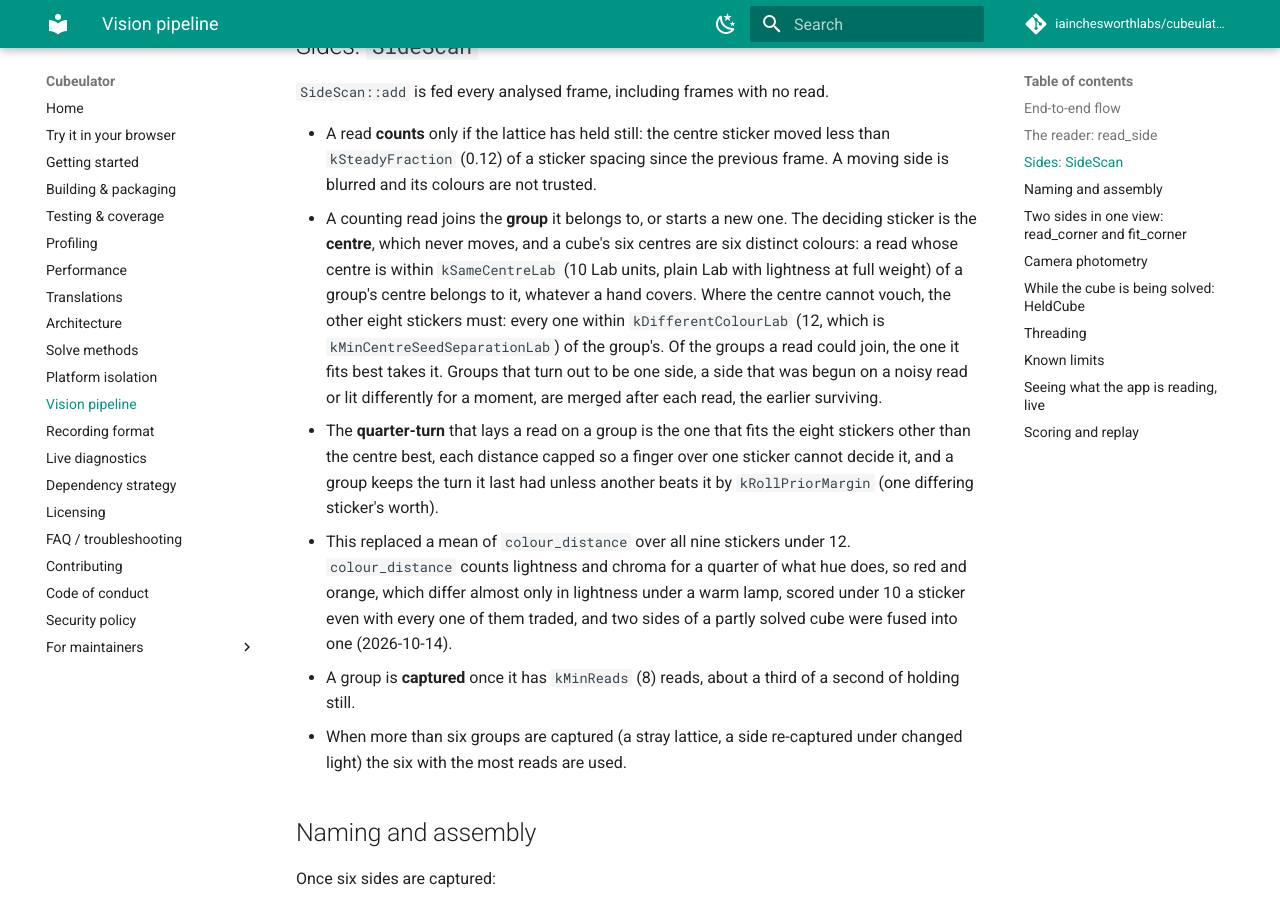
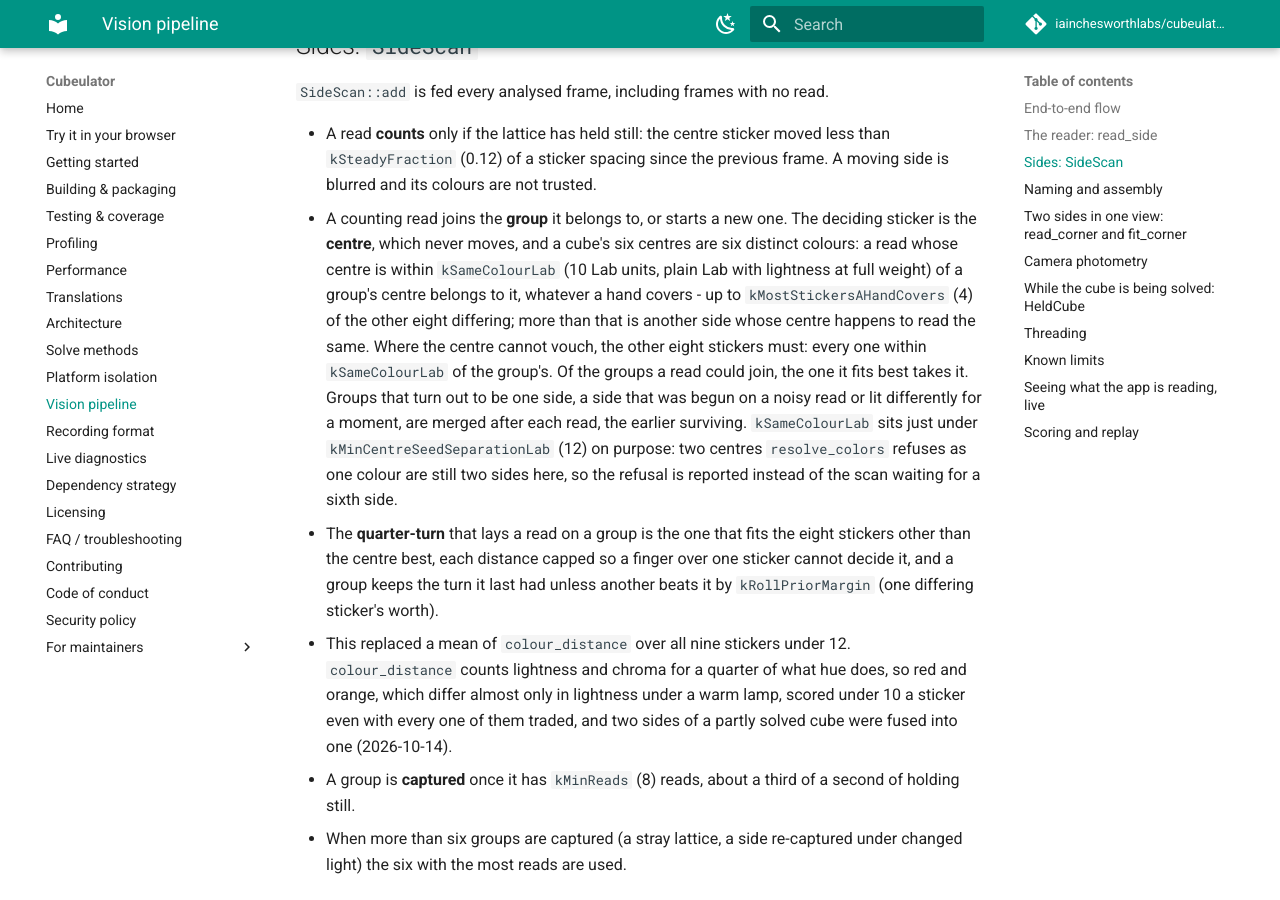
Before and after one commit to iainchesworth/cubeulator, an MkDocs documentation site: the page built from docs/vision-pipeline.md, in a window 1280 px wide and 900 px high, scrolled down 3372 px. Built offline with MkDocs 1.6.1 and Material for MkDocs 9.7.7, drawn with Linux system fonts in a browser that asks for light colours; comment, search, counter and statistics services are not loaded.

Commit message:
Keep two sides apart whose centres read as one colour; fix tests AppleClang caught
Develop's new diagnostics test lights orange to read as red so two centres
are the same colour, and expects the scan to say so. Grouping by the
centre alone merged those two sides, so the scan would have waited
silently for a sixth side instead of reporting why. Two changes, both
replayed over every recorded session with identical grouping:

- A read whose other eight stickers differ in more than four of them is
  another side whatever its centre reads. The reader needs six of the nine
  in the lattice, so a hand covers at most three; one more is noise.
- One radius, kSameColourLab = 10, for the centre and for the stickers,
  in place of 10 and 12. It sits just under kMinCentreSeedSeparationLab
  (12) on purpose: two centres resolve_colors refuses as one colour stay
  two sides here, so the refusal is reported. With 12 for the stickers a
  solid red against a solid orange 11 apart would still have been fused.

The macOS leg also flagged three tests of this branch that bound a
reference to an element of the temporary vector SideScan::sides()
returns: undefined behaviour MSVC tolerated. They take a copy now. The two
-Wdouble-promotion errors at lines 220-221 were develop's own, fixed by
#115.

```diff
--- a/docs/vision-pipeline.md
+++ b/docs/vision-pipeline.md
@@ -83,14 +83,18 @@ Nothing in the reader names a colour. It returns measured Lab.
 - A counting read joins the **group** it belongs to, or starts a new one.
   The deciding sticker is the **centre**, which never moves, and a cube's six
   centres are six distinct colours: a read whose centre is within
-  `kSameCentreLab` (10 Lab units, plain Lab with lightness at full weight) of
-  a group's centre belongs to it, whatever a hand covers. Where the centre
+  `kSameColourLab` (10 Lab units, plain Lab with lightness at full weight) of
+  a group's centre belongs to it, whatever a hand covers - up to
+  `kMostStickersAHandCovers` (4) of the other eight differing; more than that
+  is another side whose centre happens to read the same. Where the centre
   cannot vouch, the other eight stickers must: every one within
-  `kDifferentColourLab` (12, which is `kMinCentreSeedSeparationLab`) of the
-  group's. Of the groups a read could
-  join, the one it fits best takes it. Groups that turn out to be one side,
-  a side that was begun on a noisy read or lit differently for a moment, are
-  merged after each read, the earlier surviving.
+  `kSameColourLab` of the group's. Of the groups a read could join, the one
+  it fits best takes it. Groups that turn out to be one side, a side that was
+  begun on a noisy read or lit differently for a moment, are merged after each
+  read, the earlier surviving. `kSameColourLab` sits just under
+  `kMinCentreSeedSeparationLab` (12) on purpose: two centres `resolve_colors`
+  refuses as one colour are still two sides here, so the refusal is reported
+  instead of the scan waiting for a sixth side.
 - The **quarter-turn** that lays a read on a group is the one that fits the
   eight stickers other than the centre best, each distance capped so a finger
   over one sticker cannot decide it, and a group keeps the turn it last had
```
Also changed, not shown: 2 other files.
